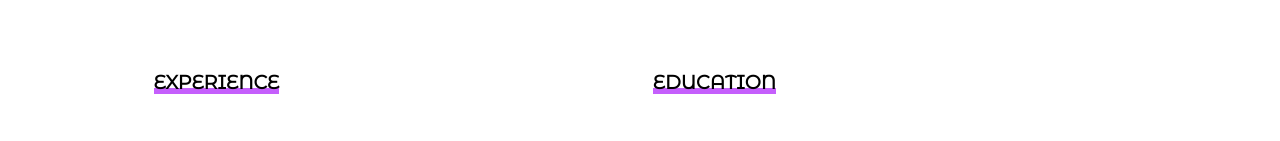
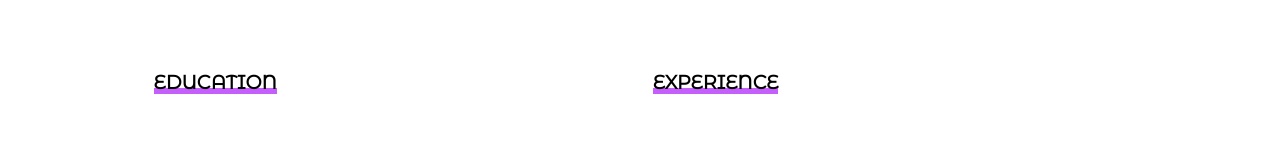
Before and after one commit to Battlecry17/Ivan-Chkalov-CV, a React (Create React App) app in the folder client/: page / in a window 1280 px wide. Shown: the part 403-544 px from the top of the page. Built offline with nearby package versions, Linux system fonts and the light colour scheme; a web font is replaced by a local one.

Commit message:
Minor update

```diff
--- a/client/src/components/Home.js
+++ b/client/src/components/Home.js
@@ -93,7 +93,7 @@ const ExpEdu = () => {
   return (
     <SectionDouble
       secClass={"grid-double"}
-      title1={"Experience"}
+      title2={"Experience"}
       title1_class={"eduexp_head"}
       content1={
         <div className="centerWrap">
@@ -123,7 +123,7 @@ const ExpEdu = () => {
           />
         </div>
       }
-      title2={"Education"}
+      title1={"Education"}
       content2={
         <div className="centerWrap">
           <DateItem
```
